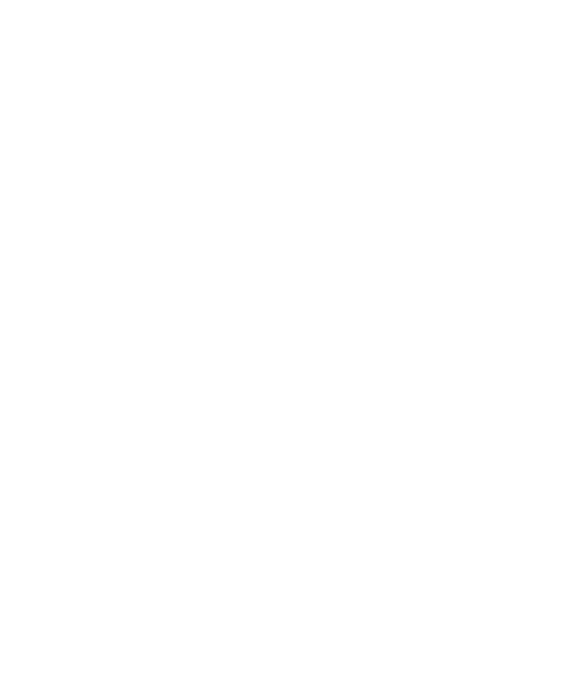
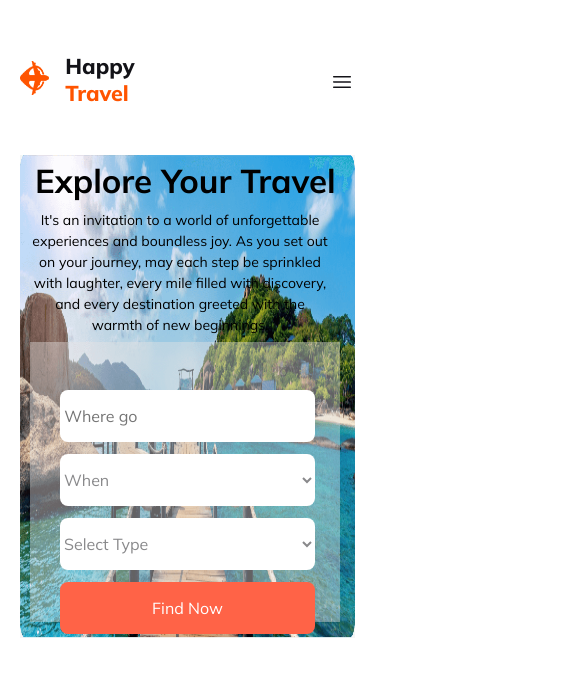
Before and after one commit to Emtiaz01/Assignment2, a plain HTML site: page index.html in a window 390 px wide. Shown: the top 676 px of the page, 585 px wide, since content can reach past the window. Drawn offline with Linux system fonts and the light colour scheme.

Commit message:
Finished Header

```diff
--- a/index.html
+++ b/index.html
@@ -1,12 +1,83 @@
 <!DOCTYPE html>
 <html lang="en">
+
 <head>
     <meta charset="UTF-8">
     <meta name="viewport" content="width=device-width, initial-scale=1.0">
+    <link rel="preconnect" href="https://fonts.googleapis.com">
+    <link rel="preconnect" href="https://fonts.gstatic.com" crossorigin>
+    <link
+        href="https://fonts.googleapis.com/css2?family=Inter:wght@100;200;300;400;500;600;700;900&family=Merriweather:ital,wght@0,300;0,400;0,700;0,900;1,300;1,400&family=Mulish:ital,wght@0,200..1000;1,200..1000&family=Open+Sans:ital,wght@1,700&family=Work+Sans:wght@500&display=swap"
+        rel="stylesheet">
     <title>Assignment2</title>
     <link rel="stylesheet" href="styles/styles.css">
+    <link rel="stylesheet" href="styles/responsive.css">
+    <script src="https://kit.fontawesome.com/a076d05399.js" crossorigin="anonymous"></script>
 </head>
+
 <body>
+    <header>
+        <nav class="header-section">
+            <div class="nav-container">
+                <img src="Images/Group 40071 (2).png">
+                <p>Happy <span style="color: #FF5400;">Travel</span></p>
+            </div>
+            <div class="items-container">
+                <a href=""><span style="color: #FF5400;font-weight: 700;">Home</span></a>
+                <a href="">Package</a>
+                <a href="">Testimonial</a>
+                <a href="">Blog</a>
+                <a href="">Contact</a>
+            </div>
+            <div class="three-lines">
+                <img src="Images/Frame.jpg">
+            </div>
+        </nav>
+        <section class="banner-section">
+            <div class="banner-img">
+                <img src="Images/Group 13 (1) (1).png">
+            </div>
+            <div class="banner-heading">
+                <h1>Explore Your Travel</h1>
+            </div>
+            <div class="banneer-paragraph">
+                <p>It's an invitation to a world of unforgettable experiences and boundless joy. As you set out on your journey, may each step be sprinkled with laughter, every mile filled with discovery, and every destination greeted with the warmth of new beginnings. </p>
+            </div>
+            <div class="banner-inputs">
+                <div>
+                    <input  class="input1" type="text" name="" id="" placeholder=" Where go">
+                </div>
+                <div>
+                   <select class="input2">
+                        <option value="0">When</option>
+                        <option value="1">Saturday</option>
+                        <option value="2">Sunday</option>
+                        <option value="3">Monday</option>
+                        <option value="4">Tuesday</option>
+                        <option value="5">Wednesday</option>
+                        <option value="6">Thursday</option>
+                        <option value="7">Friday</option>
+                   </select>
+                </div>
+                <div>
+                   <select class="input3">
+                        <option value="0">Select Type</option>
+                        <option value="1">Family Travel</option>
+                        <option value="2">Solo Travel</option>
+                        <option value="3">Luxury Travel</option>
+                        <option value="4">Budget Travel</option>
+                   </select>
+                </div>
+                <div>
+                   <button class="input4">Find Now</button>
+                </div>
+            </div>
+        </section>
+    </header>
 
+    <main>
+
+    </main>
 </body>
+
 </html>
--- /dev/null
+++ b/styles/responsive.css
@@ -0,0 +1,136 @@
+@media screen and (max-width: 600px) {
+    .header-section {
+        max-width: 1250px;
+        margin: 0 auto;
+    }
+
+    .three-lines {
+        position: relative;
+        top: 70px;
+        left: 135px;
+        background: url('../Images/Frame.jpg');
+        background-repeat: no-repeat;
+    }
+
+    .nav-container p {
+        font-size: 21.543px;
+        font-weight: 800;
+    }
+
+    .items-container {
+        display: none;
+    }
+
+    .nav-container img {
+        width: 28.724px;
+        height: 33.516px;
+        margin-left: 20px;
+    }
+
+    .items-container {
+        display: none;
+    }
+
+    .banner-img img {
+        padding-left: 20px;
+        margin-right: 20px;
+        width: 335px;
+        height: 483px;
+    }
+
+    .banner-heading {
+        position: absolute;
+        top: 160px;
+        left: 35px;
+        color: black;
+        font-family: Mulish;
+        font-size: 22px;
+        font-weight: 800;
+        line-height: normal;
+    }
+
+    .banneer-paragraph {
+        position: absolute;
+        top: 210px;
+        left: 30px;
+        color: black;
+        width: 300px;
+        text-align: center;
+        font-family: Mulish;
+        font-size: 14px;
+        font-weight: 400;
+        line-height: 21px;
+    }
+
+    .banner-inputs {
+        position: relative;
+        left: 30px;
+        width: 260px;
+        height: 260px;
+        top: -300px;
+        padding: 10px;
+        padding-left: 40px;
+        display: block;
+        background: rgba(230, 227, 227, 0.425);
+    }
+
+    .input1 {
+        position: relative;
+        top: 12px;
+        left: -10px;
+        width: 255px;
+        height: 52px;
+        border-radius: 8px;
+        background: #FFF;
+        border-style: none;
+        color: rgba(19, 19, 24, 0.50);
+        font-family: Mulish;
+        font-size: 16px;
+        font-weight: 400;
+    }
+
+    .input2 {
+        position: relative;
+        top: 24px;
+        left: -10px;
+        width: 255px;
+        height: 52px;
+        border-radius: 8px;
+        background: #FFF;
+        border-style: none;
+        color: rgba(19, 19, 24, 0.50);
+        font-family: Mulish;
+        font-size: 16px;
+        font-weight: 400;
+    }
+
+    .input3 {
+        position: relative;
+        top: 36px;
+        left: -10px;
+        width: 255px;
+        height: 52px;
+        border-radius: 8px;
+        background: #FFF;
+        border-style: none;
+        color: rgba(19, 19, 24, 0.50);
+        font-family: Mulish;
+        font-size: 16px;
+        font-weight: 400;
+    }
+
+    .input4 {
+        position: relative;
+        top: 48px;
+        left: -10px;
+        width: 255px;
+        height: 52px;
+        border-radius: 8px;
+        background: tomato;
+        border-style: none;
+        color: white font-family: Mulish;
+        font-size: 16px;
+        font-weight: 400;
+    }
+
+}
--- a/styles/styles.css
+++ b/styles/styles.css
@@ -0,0 +1,149 @@
+* {
+    margin: 0px;
+    padding: 0px;
+
+}
+
+.header-section {
+    max-width: 1250px;
+    margin: 0 auto;
+    display: flex;
+}
+
+.nav-container {
+    min-height: 10px;
+    display: flex;
+    align-items: center;
+    width: 50%;
+
+}
+
+.nav-container img {
+    padding: 50px 0px 0px 0px;
+    width: 48px;
+    height: 56px
+}
+
+.nav-container p {
+    padding: 52px 0px 0px 16.63px;
+    font-size: 36px;
+    color: #131318;
+    font-family: Mulish;
+    font-weight: 800;
+}
+
+.items-container {
+    padding: 65px 0px 0px 0px;
+    display: flex;
+    width: 50%;
+    justify-content: space-between;
+    font-family: Mulish;
+    font-weight: 400;
+}
+
+.items-container a {
+    text-decoration: none;
+}
+
+.banner-section {
+    width: 1250px;
+    margin: 0 auto;
+}
+
+.banner-img img {
+    /* border: 2px solid black; */
+    padding-top: 49px;
+    width: 100%;
+    height: 550px;
+    background-position: top;
+}
+
+.banner-heading {
+    position: relative;
+    top: -500px;
+    left: 300px;
+    max-width: fit-content;
+    color: #fff;
+    font-family: Mulish;
+    font-size: 46px;
+    font-weight: 800;
+    line-height: normal;
+}
+
+.banneer-paragraph {
+    position: relative;
+    top: -470px;
+    left: 280px;
+    color: white;
+    width: 676px;
+    text-align: center;
+    font-family: Mulish;
+    font-size: 16px;
+    font-weight: 400;
+    line-height: 26px;
+}
+
+.banner-inputs {
+    position: relative;
+    top: -300px;
+    padding-left: 260px;
+    align-content: space-around;
+    display: flex;
+    /* justify-content: space-between; */
+    background: rgba(230, 227, 227, 0.425);
+}
+
+.input1 {
+    width: 174px;
+    height: 52px;
+    border-radius: 8px;
+    border-style: none;
+    color: rgba(19, 19, 24, 0.50);
+    font-family: Mulish;
+    font-size: 16px;
+    font-weight: 400;
+}
+
+.input2 {
+    position: relative;
+    left: 30px;
+    width: 174px;
+    height: 52px;
+    border-radius: 8px;
+    border-style: none;
+    color: rgba(19, 19, 24, 0.50);
+    font-family: Mulish;
+    font-size: 16px;
+    font-style: normal;
+    font-weight: 400;
+    line-height: normal;
+}
+
+.input3 {
+    position: relative;
+    left: 60px;
+    width: 174px;
+    height: 52px;
+    border-radius: 8px;
+    border-style: none;
+    color: rgba(19, 19, 24, 0.50);
+    font-family: Mulish;
+    font-size: 16px;
+    font-weight: 400;
+}
+
+.input4 {
+    position: relative;
+    left: 90px;
+    color: #FFF;
+    text-align: center;
+    font-family: Mulish;
+    font-size: 16px;
+    font-weight: 700;
+    width: 174px;
+    height: 52px;
+    flex-shrink: 0;
+    border-radius: 8px;
+    background: #FF5400;
+    border-style: none;
+}
```
Also changed, not shown: Images/Frame.jpg (added).
